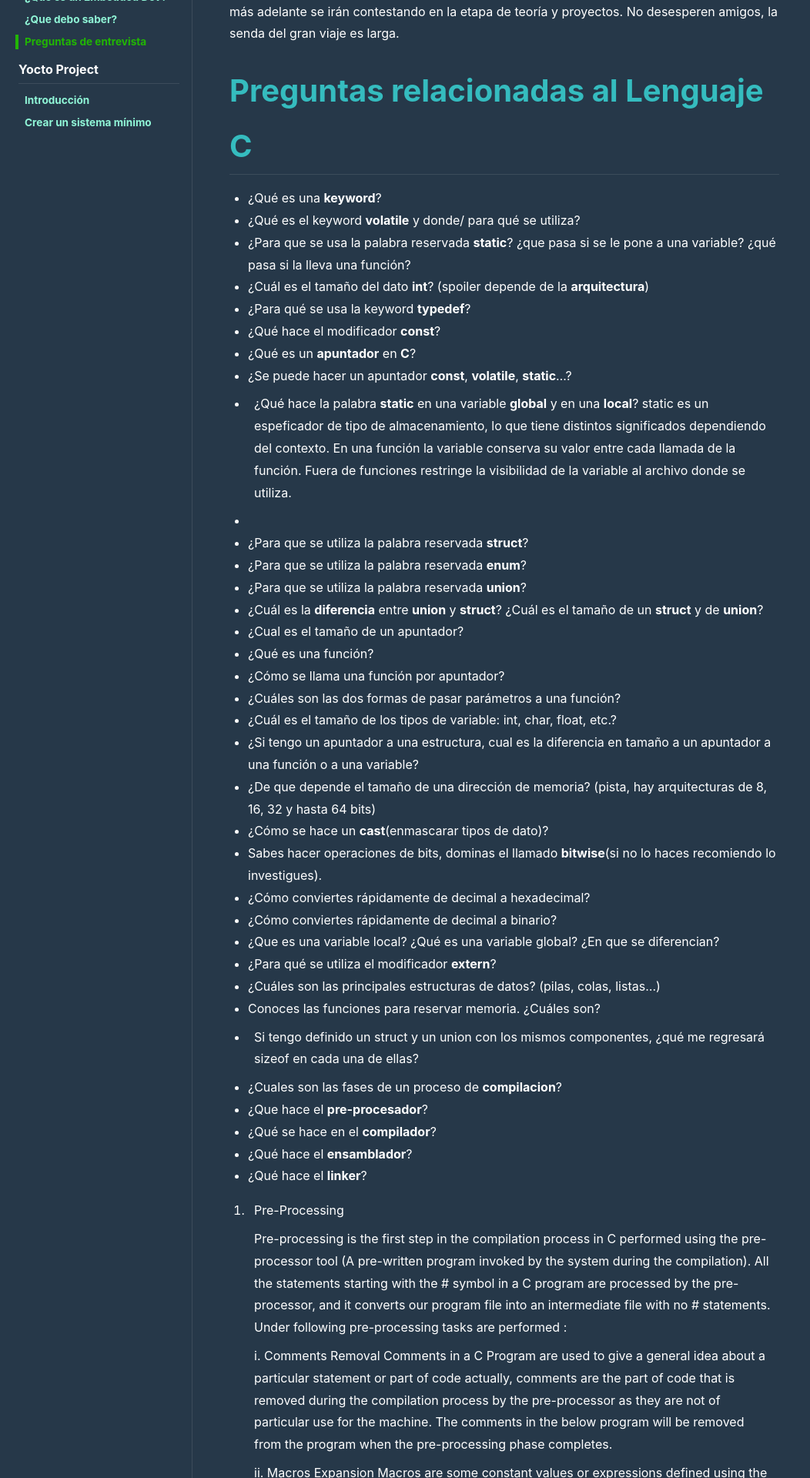
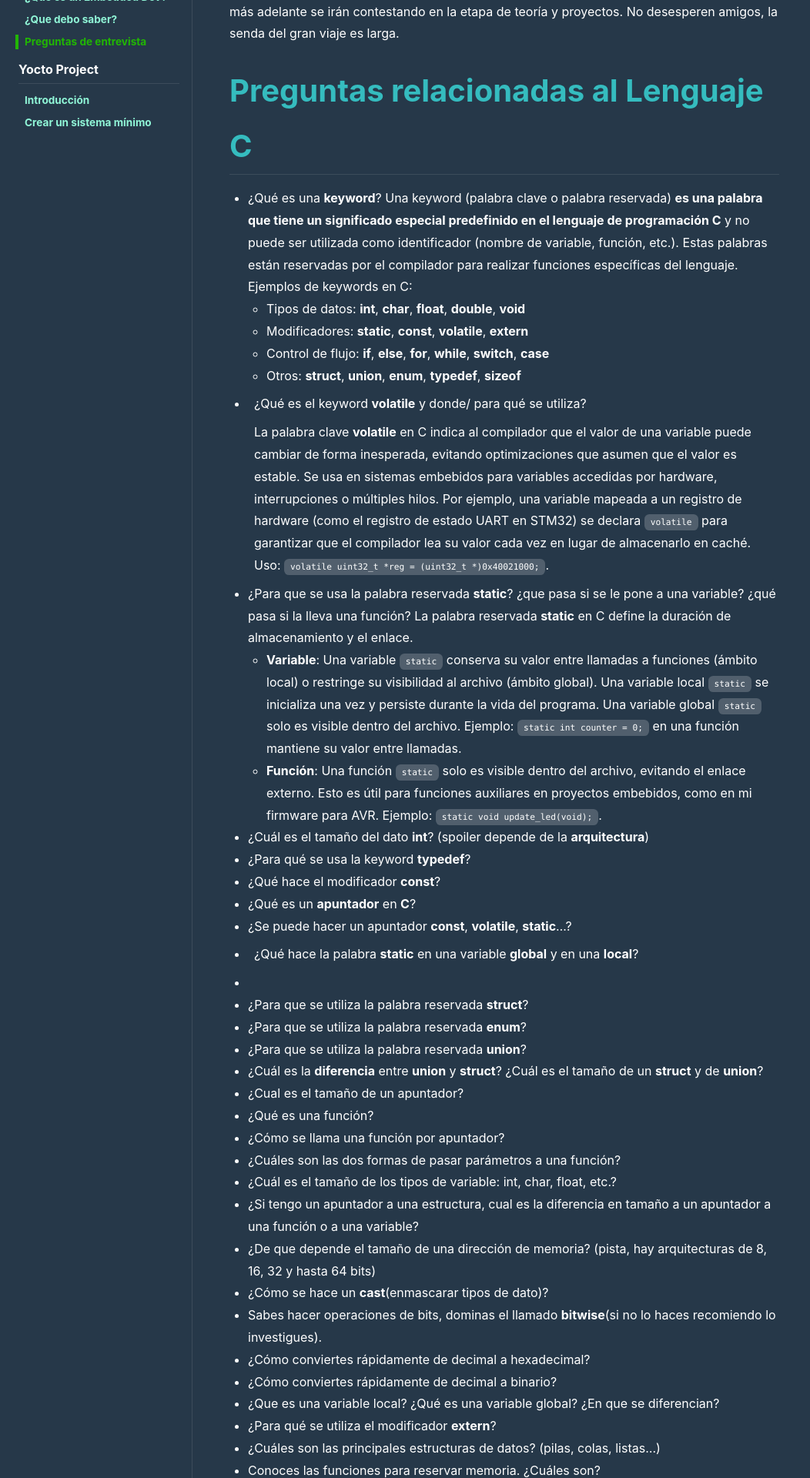
Before and after one commit to razielgdn/risingembeddedmx, a Jekyll site: the page built from contents/_projects/es/3-embedded-topics/embedded-questions.md, in a window 1280 px wide. Shown: the part 385-2305 px from the top of the page at 77% size, without its empty margins (0-1052 px from the left). Built offline with Jekyll 4.4.1, drawn with Linux system fonts in a browser that asks for light colours; nearby versions of some CDN libraries; comment, search, counter and statistics services are not loaded; some of the changed text lies outside the part shown.

Commit message:
algunas preguntas contestadas

```diff
--- a/_data/navigation.yml
+++ b/_data/navigation.yml
@@ -74,7 +74,10 @@ projects-en:
     children:
       - title: "Bluild and Flash AVR projects in Linux"
         url: "/projects/en/2-avr-section/build-and-flash"
-
+  - title: Embedded systems topics
+    children:
+      - title: "Interview for an embedded Developer job"
+        url: "/projects/en/embedded-topics/embedded-questions-en"
   - title: "Yocto project"
     children:
       - title: "Introduction to yocto"
--- a/contents/_projects/es/3-embedded-topics/embedded-questions.md
+++ b/contents/_projects/es/3-embedded-topics/embedded-questions.md
@@ -13,15 +13,28 @@ Las respuestas a estas preguntas tal vez no sea la mas completa, por experiencia
 
 # Preguntas relacionadas al Lenguaje C
 - ¿Qué es una **keyword**?
+  Una keyword (palabra clave o palabra reservada) **es una palabra que tiene un significado especial predefinido en el lenguaje de programación C** y no puede ser utilizada como identificador (nombre de variable, función, etc.). Estas palabras están reservadas por el compilador para realizar funciones específicas del lenguaje.
+  Ejemplos de keywords en C:
+  - Tipos de datos: **int**, **char**, **float**, **double**, **void**
+  - Modificadores: **static**, **const**, **volatile**, **extern**
+  - Control de flujo: **if**, **else**, **for**, **while**, **switch**, **case**
+  - Otros: **struct**, **union**, **enum**, **typedef**, **sizeof**
+
 - ¿Qué es el keyword **volatile** y donde/ para qué se utiliza?
+
+  La palabra clave **volatile** en C indica al compilador que el valor de una variable puede cambiar de forma inesperada, evitando optimizaciones que asumen que el valor es estable. Se usa en sistemas embebidos para variables accedidas por hardware, interrupciones o múltiples hilos. Por ejemplo, una variable mapeada a un registro de hardware (como el registro de estado UART en STM32) se declara `volatile` para garantizar que el compilador lea su valor cada vez en lugar de almacenarlo en caché. Uso: `volatile uint32_t *reg = (uint32_t *)0x40021000;`.
+
 - ¿Para que se usa la palabra reservada **static**? ¿que pasa si se le pone a una variable? ¿qué pasa si la lleva una función?
+  La palabra reservada **static** en C define la duración de almacenamiento y el enlace.
+    - **Variable**: Una variable `static` conserva su valor entre llamadas a funciones (ámbito local) o restringe su visibilidad al archivo (ámbito global). Una variable local `static` se inicializa una vez y persiste durante la vida del programa. Una variable global `static` solo es visible dentro del archivo. Ejemplo: `static int counter = 0;` en una función mantiene su valor entre llamadas.
+    - **Función**: Una función `static` solo es visible dentro del archivo, evitando el enlace externo. Esto es útil para funciones auxiliares en proyectos embebidos, como en mi firmware para AVR. Ejemplo: `static void update_led(void);`.
+
 - ¿Cuál es el tamaño del dato **int**? (spoiler depende de la **arquitectura**)
 - ¿Para qué se usa la keyword **typedef**?
 - ¿Qué hace el modificador **const**?
 - ¿Qué es un **apuntador** en **C**?
 - ¿Se puede hacer un apuntador **const**, **volatile**, **static**...?
 - ¿Qué hace la palabra **static** en una variable **global** y en una **local**?
-  static es un espeficador de tipo de almacenamiento, lo que tiene distintos significados dependiendo del contexto. En una función la variable conserva su valor entre cada llamada de la función. Fuera de funciones restringe la visibilidad de la variable al archivo donde se utiliza.
 
 -
 - ¿Para que se utiliza la palabra reservada **struct**?
@@ -52,38 +65,24 @@ Las respuestas a estas preguntas tal vez no sea la mas completa, por experiencia
 - ¿Qué hace el **ensamblador**?
 - ¿Qué hace el **linker**?
 
- 1. Pre-Processing
-
-    Pre-processing is the first step in the compilation process in C performed using the pre-processor tool (A pre-written program invoked by the system during the compilation). All the statements starting with the # symbol in a C program are processed by the pre-processor, and it converts our program file into an intermediate file with no # statements. Under following pre-processing tasks are performed :
-
-    i. Comments Removal
-    Comments in a C Program are used to give a general idea about a particular statement or part of code actually, comments are the part of code that is removed during the compilation process by the pre-processor as they are not of particular use for the machine. The comments in the below program will be removed from the program when the pre-processing phase completes.
-
-    ii. Macros Expansion
-    Macros are some constant values or expressions defined using the #define directives in C Language. A macro call leads to the macro expansion. The pre-processor creates an intermediate file where some pre-written assembly level instructions replace the defined expressions or constants (basically matching tokens). To differentiate between the original instructions and the assembly instructions resulting from the macros expansion, a '+' sign is added to every macros expanded statement.
-
-    iii. File inclusion
-    File inclusion in C language is the addition of another file containing some pre-written code into our C Program during the pre-processing.
-
-    iv. Conditional Compilation
-    The preprocessor replaces all the conditional compilation directives with some pre-defined assembly code and passes a newly expanded file to the compiler.
-
-    Now let's see the below figure that shows how a pre-processor converts our source code file into an intermediate file. Intermediate file has an extension of .i, and it is the expanded form of our C program containing all the content of header files, macros expansion, and conditional compilation.
-
-    2. Compiling
-
-    Compiling phase in C uses an inbuilt compiler software to convert the intermediate (.i) file into an Assembly file (.s) having assembly level instructions (low-level code). To boost the performance of the program C compiler translates the intermediate file to make an assembly file.
-
-    3. Assembling
-
-    Assembly level code (.s file) is converted into a machine-understandable code (in binary/hexadecimal form) using an assembler. Assembler is a pre-written program that translates assembly code into machine code. It takes basic instructions from an assembly code file and converts them into binary/hexadecimal code specific to the machine type known as the object code.
-
-    The file generated has the same name as the assembly file and is known as an object file with an extension of .obj in DOS and .o in UNIX OS.
-
-    4. Linking
-
-    Linking is a process of including the library files into our program. Library Files are some predefined files that contain the definition of the functions in the machine language and these files have an extension of .lib. Some unknown statements are written in the object (.o/.obj) file that our operating system can't understand. You can understand this as a book having some words that you don't know, and you will use a dictionary to find the meaning of those words. Similarly, we use Library Files to give meaning to some unknown statements from our object file. The linking process generates an executable file with an extension of .exe in DOS and .out in UNIX OS.
-
+ 1. Pre-procesado
+    El preprocesado es el primer paso en una compilación, en Lenguaje C es realizado por la herramienta del pre-procesador (un programa preescrito, invocado por el sistema durante la compilación) todas las sentencias que comienzan con el simbolo '#' son procesados y se crea un archivo intermedcio sin estas sentencias, las tares del preprocesado son las siguiente:
+    1. Eliminación los comentarios.
+       Los comentarios son usados en el codigo para dar una idea particulas acerca de las sentencias en la parte del código particular o de una seccion completa. Los comentarios se eliminan por el preprocesador porque no son de uso para la máquina.
+    2. Expansión de Macros.
+       Las macros son algunos valores constatnes o expresiones definidas usando las directivas #define en lenguaje C. Una llamada a macro consduce a la expansión de la macro. El preprocesador crea un archivo intermedio donde algunas instrucciones pre-escritas a nivel de ensamblador reemplanan las expresiones constantes definidas.  Para diferenciar entre las instrucciones originales y las de ensamblador resultante de la expansión de macros se añade un signo '+' a cada sentencia expandida de macros.
+    3. Inclusion de archivos.
+       La inclusión de archivos en lenguaje C es la adición de otro archivo que contiene código preescrito (los headers  que hacen referencia a otros archivos de C, ya sean estándar o personalizaos).
+    4. Compilación condicional
+       El preprocesador reeemplaza todas las directivas de compilacion condicional con algún código ensamblador predefinido y pasa un nuevo archivo expandido al compilador.
+    Al finalizar, se genera un archivo intermedio con extención *.i*
+2. Compilación:
+   La fase de compilación en C utiliza un sofware compilador incorporado para convertir el Archivo intermedio *.i*  en un archivo ensamblador *.s* con instrucciones de nivel ensamblador (código de bajo nivel), en esta fase se hacen las optimizaciones para que el rendimiento del programa aumente.
+3. Ensamblador (mas o menos la traducción de Assembling)
+   El código de nivel ensamblador se conviere en un código comprensible por la máquina en forma
+   de binaria (hexadecimal/binarios) por medio de un ensamblador, que es un programa preescrito que traduce el codigo intermedio a código máquina. El archivo de salida por lo general tiene un formato de salida *'.obj'* en DOS y *'.o'* en UNIX
+4. Linking (Enlace)
+   'linking' es el proceso de incluir los archivos de las bibliotecas en el programa, los archivos de biblioteca son archivos predefinidos que contienen la definición de las funciones en el lenguaje de máquina y estos archivos tienen una extención *.lib*, algunas sentencias desconocidas estan escritas en el archivo objeto (.o, .obj) que el sistema operativo no puede entender y se utilizara un diccionario para encontrar el significado de esas palabras. Del mismo modo, utilizamos archivos de biblioteca para dar significado a algunas declaraciones desconocidas de nuestro archivo objeto. Al terminar el proceso de enlazado, se genera un archivo ejecutable, *.exe* en DOS, *.bin*, *.elf*, *.hex* cuando se trata de firmware.
 
 - ¿Qué es una **macro**?
 - ¿Qué es una función **in-line**?
```
Also changed, not shown: contents/_projects/en/3-embedded-topics/embedded-questions-en.md (+43 -1 lines).
